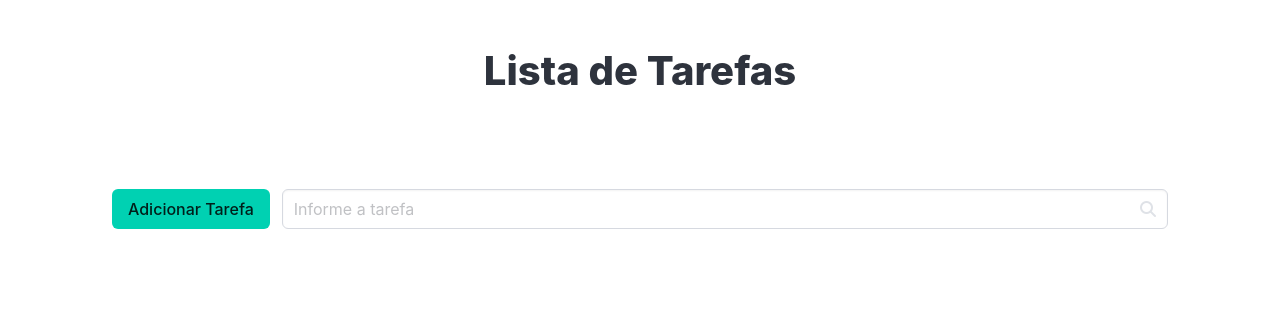
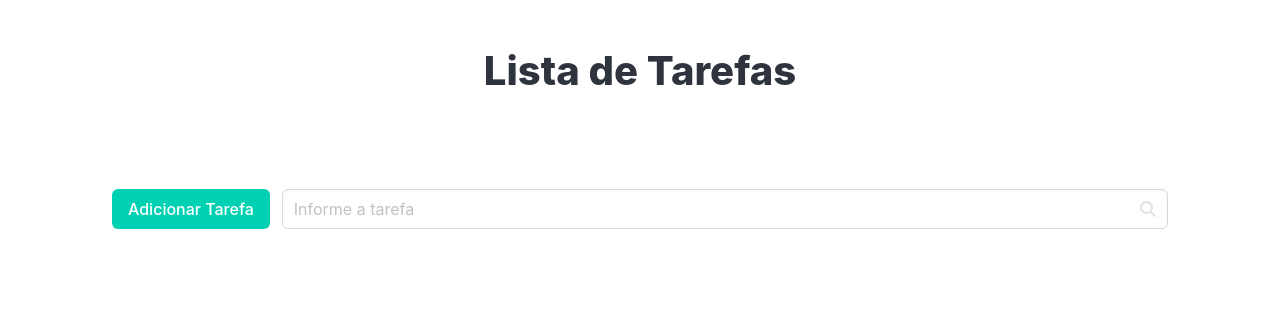
Before and after one commit to Alexandre-Michael/Lista-de-tarefas, a Django app: page / in a window 1280 px wide. Shown: the part 57-366 px from the top of the page. Run offline with Django 5.2, Linux system fonts and the light colour scheme; data that the repository does not hold is empty.

Commit message:
🚧 Improved home structure and modifications

```diff
--- a/app/templates/home.html
+++ b/app/templates/home.html
@@ -7,10 +7,18 @@
     <section class="section">
         <h1 class="title is-2 title-center">Lista de Tarefas</h1>
     </section>
-    <section class="section field is-grouped">
-        <div class="control has-icons-left  has-addons">
+    <section class="section">
+        <span class="field is-grouped" style="margin-bottom: 2em;">
+            <div class="control">
                 <a href="{% url 'tarefa-nova' %}">
-                <button class="button is-expanded is-primary">Adicionar Tarefa</button>
+                    <button class="button is-expanded is-primary has-text-white">
+                        <span class="hidden-text-button">
+                            Adicionar Tarefa
+                        </span>
+                        <span class="hidden-plus icon is-small">
+                            <i class="fas fa-plus"></i>
+                        </span>
+                    </button>
                 </a>
             </div>
             <form class="control is-expanded has-icons-right" method="get" action="{% url 'home' %}">
@@ -20,15 +28,14 @@
                     <i class="fas fa-search"></i>
                 </span>
             </form>
-    </section>
+        </span>
         {% if messages %}
-    <section class="section">
-        <div class="notification {% for message in messages %}{% if 'success' in message.tags %}is-success{% elif 'error' in message.tags %}is-danger{% endif %}{% endfor %}">
+        <div
+            class="notification has-text-white {% for message in messages %}{% if 'success' in message.tags %}is-success{% elif 'error' in message.tags %}is-danger{% endif %}{% endfor %}">
             {% for message in messages %}
             <p>{{ message }}</p>
             {% endfor %}
         </div>
-    </section>
         {% endif %}
         {% if no_results %}
         {% else %}
@@ -73,22 +80,22 @@
         {% endif %}
         {% if no_results %}
         {% else %}
-    <section class="section">
         <nav class="pagination is-centered" role="navigation" aria-label="pagination">
-            <span class="text-pagination has-text-grey">Página {{ tarefas.number }} de {{ tarefas.paginator.num_pages }}
-            </span>
+            <span class="text-pagination has-text-grey">Página {{ tarefas.number }} de {{ tarefas.paginator.num_pages }}</span>
             <div>
                 {% if tarefas.has_previous %}
-                <a href="?page={{ tarefas.previous_page_number }}&search={{ search_query }}" class="pagination-previous">Anterior</a>
+                <a href="?page={{ tarefas.previous_page_number }}&search={{ search_query }}"
+                    class="pagination-previous">Anterior</a>
                 {% endif %}
 
                 {% if tarefas.has_next %}
-                <a href="?page={{ tarefas.next_page_number }}&search={{ search_query }}" class="pagination-next">Próximo</a>
+                <a href="?page={{ tarefas.next_page_number }}&search={{ search_query }}"
+                    class="pagination-next">Próximo</a>
                 {% endif %}
             </div>
         </nav>
+        {% endif %}
     </section>
-    {% endif %}
 </section>
 
 {% endblock %}
--- a/static/css/style.css
+++ b/static/css/style.css
@@ -35,13 +35,10 @@
     overflow-x: auto;
 }
 
-.table {
-    text-align: center;
+.table , .table th, .table td {
+    text-align: center ! important;
 }
 
-.table th {
-    text-align: center !important;
-}
 
 .table td:first-child {
     /* Afeta as células da primeira coluna */
@@ -58,6 +55,10 @@
     margin-block: 1em;
 }
 
+.hidden-plus{
+    display: none;
+    margin: 0 !important;
+}
 
 /*Media queries*/
 
@@ -70,3 +71,15 @@
         align-items: center;
     }
 }
+
+@media screen and (max-width: 400px) {
+
+    .hidden-plus{
+        display: block;
+    }
+
+    .hidden-text-button{
+        display: none;
+    }
+
+}
```
Lines whose indentation alone changed are shown as unchanged.
